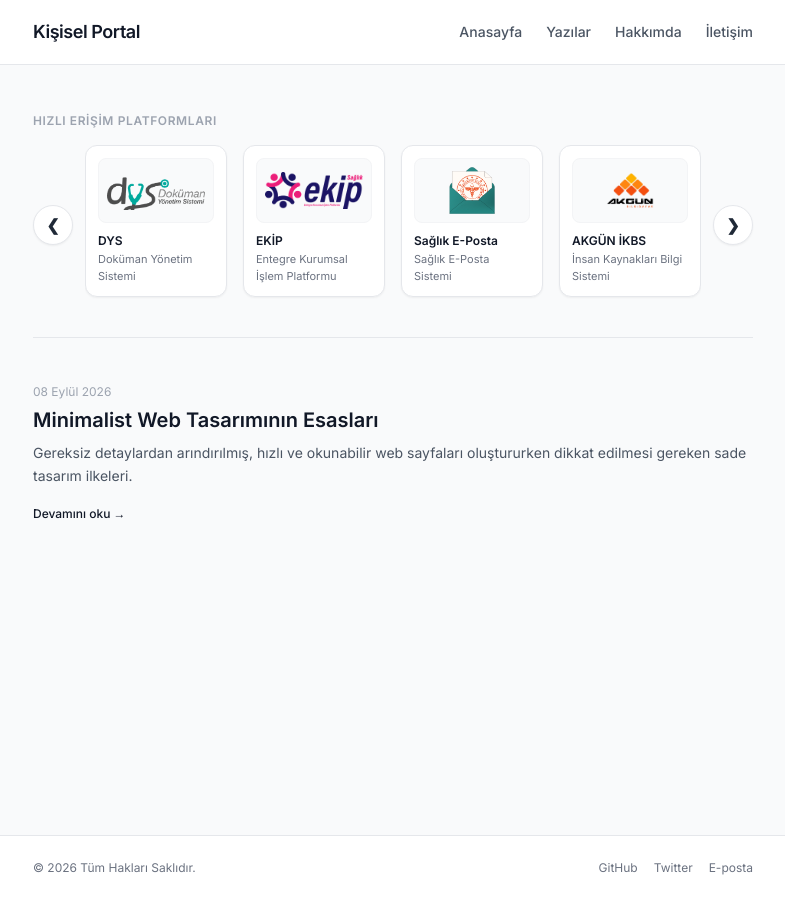
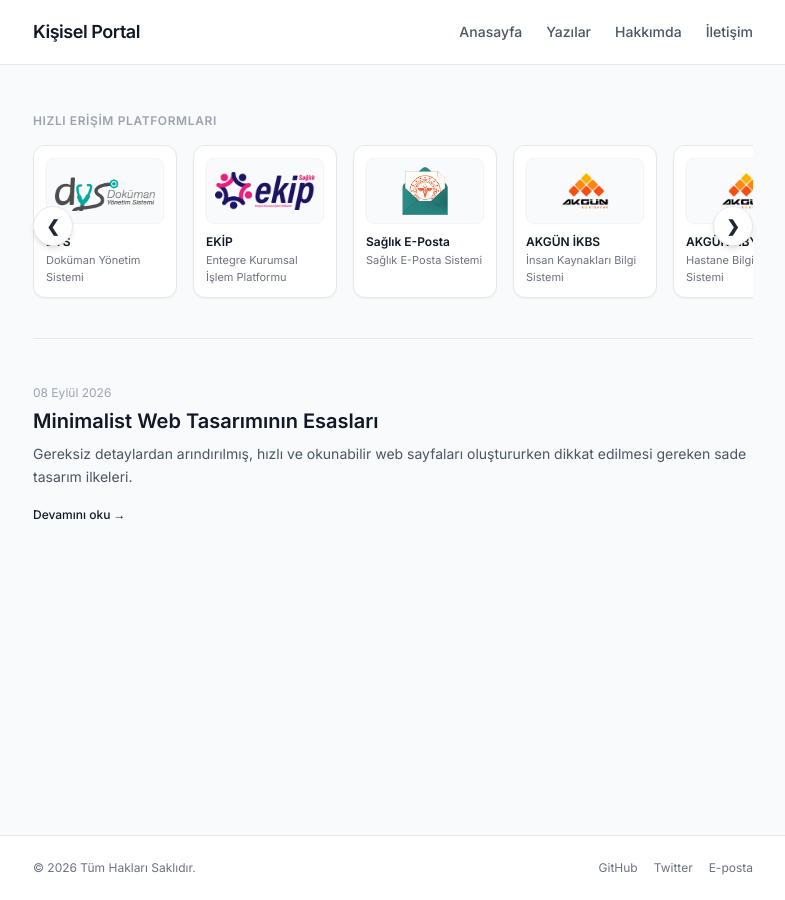
Before and after one commit to sabriaydin/hastane, a Jekyll site: the page built from index.html, in a window 1280 px wide. Shown: the whole page, without its empty margins (247-1032 px from the left). Built offline with Jekyll 4.4.1, drawn with Linux system fonts in a browser that asks for light colours; nearby versions of some CDN libraries.

Commit message:
Update index.html

```diff
--- a/index.html
+++ b/index.html
@@ -13,14 +13,14 @@ title: Anasayfa
 <section class="mb-10 pb-8 border-b border-gray-200">
     <h2 class="text-xs font-semibold text-gray-400 uppercase tracking-wider mb-4">Hızlı Erişim Platformları</h2>
 
-    <!-- Butonlar ve Slider Kapsayıcısı -->
-    <div class="flex items-center w-full">
+    <!-- Slider Kapsayıcısı -->
+    <div class="relative">
 
-        <!-- Sol Buton (Menü Dışı) -->
-        <button onclick="sliderKaydir(-1)" class="flex-none mr-3 w-10 h-10 flex items-center justify-center bg-white border border-gray-200 rounded-full hover:bg-gray-100 shadow-sm transition-colors text-gray-800 font-bold" aria-label="Geri">❮</button>
+        <!-- Sol Buton -->
+        <button onclick="sliderKaydir(-1)" class="absolute left-0 top-1/2 -translate-y-1/2 z-10 w-10 h-10 flex items-center justify-center bg-white border border-gray-200 rounded-full hover:bg-gray-100 shadow-md transition-colors text-gray-800 font-bold" aria-label="Geri">❮</button>
 
-        <!-- Kaydırma Alanı -->
-        <div class="flex overflow-x-auto gap-4 pb-2 snap-x snap-mandatory scroll-gizle w-full">
+        <!-- Kaydırma Alanı (px-12 ile sağ ve soldan buton boşluğu bırakıldı) -->
+        <div class="flex overflow-x-auto gap-4 pb-2 px-12 snap-x snap-mandatory scroll-gizle">
 
             <a href="https://dys.saglik.gov.tr/" target="_blank" class="group block flex-none w-[calc(75%-1rem)] sm:w-[calc(50%-0.5rem)] md:w-[calc(25%-0.75rem)] snap-start p-3 bg-white border border-gray-200 rounded-xl hover:border-gray-400 transition-all shadow-sm">
                 <div class="aspect-video w-full rounded-lg bg-gray-50 border border-gray-100 flex items-center justify-center overflow-hidden mb-2.5 p-2">
@@ -256,8 +256,8 @@ title: Anasayfa
 
         </div>
 
-        <!-- Sağ Buton (Menü Dışı) -->
-        <button onclick="sliderKaydir(1)" class="flex-none ml-3 w-10 h-10 flex items-center justify-center bg-white border border-gray-200 rounded-full hover:bg-gray-100 shadow-sm transition-colors text-gray-800 font-bold" aria-label="İleri">❯</button>
+        <!-- Sağ Buton -->
+        <button onclick="sliderKaydir(1)" class="absolute right-0 top-1/2 -translate-y-1/2 z-10 w-10 h-10 flex items-center justify-center bg-white border border-gray-200 rounded-full hover:bg-gray-100 shadow-md transition-colors text-gray-800 font-bold" aria-label="İleri">❯</button>
 
     </div>
 </section>
```
Also changed, not shown: other parts of index.html (+12 -8 lines).
